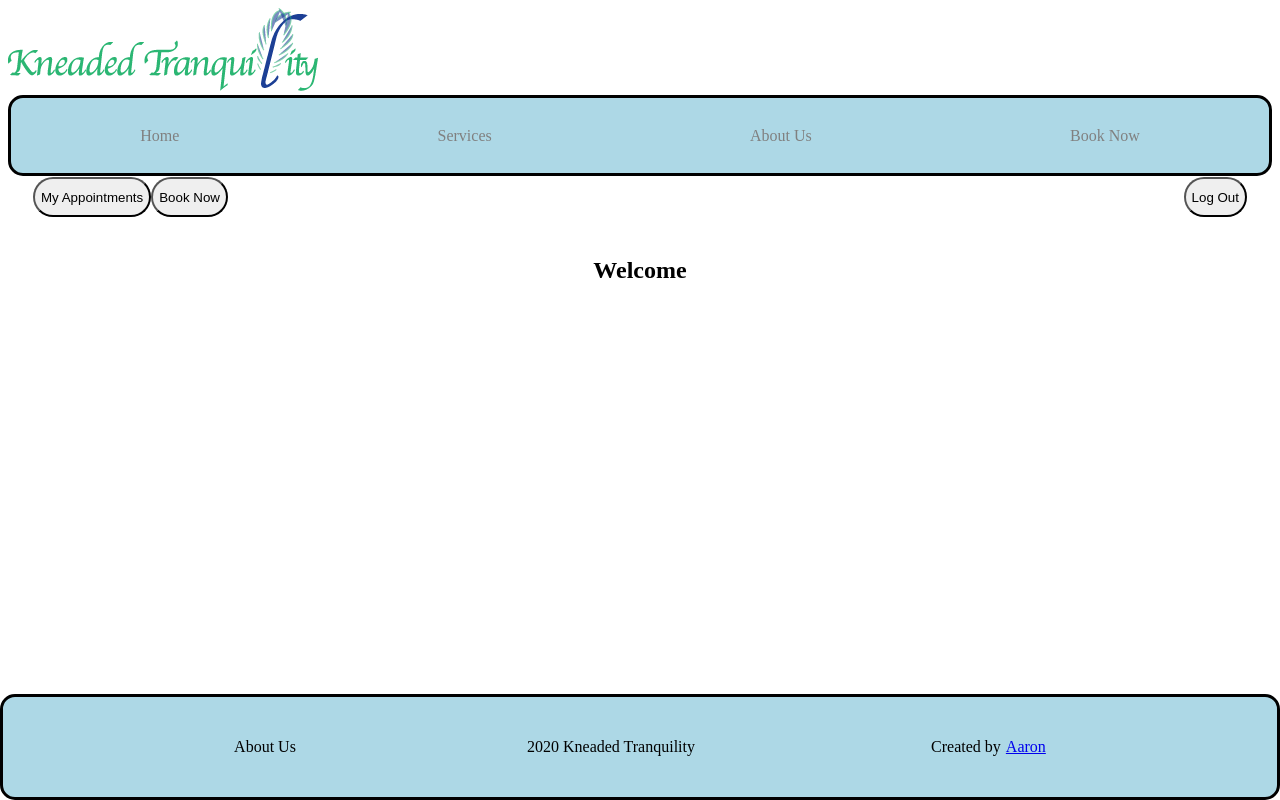
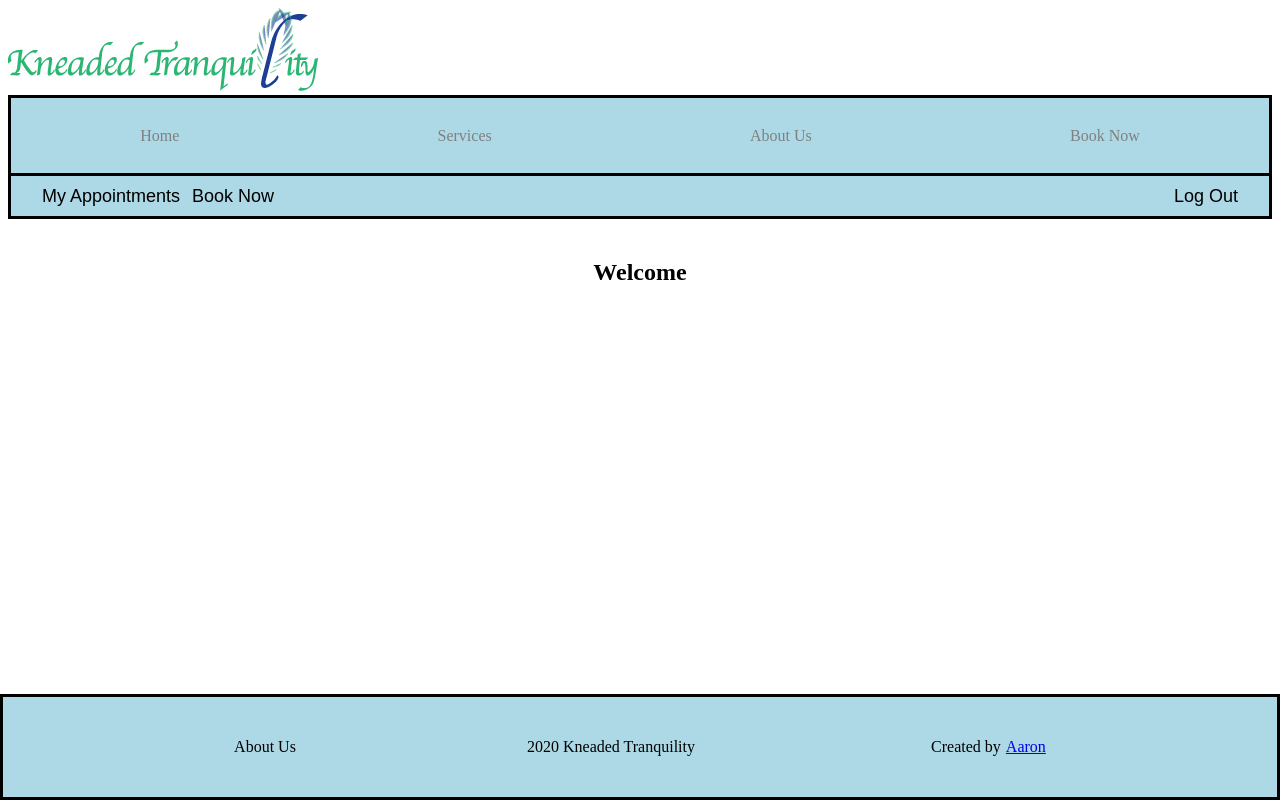
Before and after one commit to acyg2212/KneadedTranquility, a React (Create React App) app in the folder client/: page /appointments in a window 1280 px wide. Built offline with nearby package versions, Linux system fonts and the light colour scheme; no server answers; sample sign-in values are in the browser's storage.

Commit message:
styling updates added to appointments section

```diff
--- a/client/src/index.css
+++ b/client/src/index.css
@@ -8,8 +8,9 @@
     align-items: center;
     justify-content: space-around;
     border: solid black 3px;
-    border-radius: 15px;
-    margin-bottom: 1px;
+    /* border-radius: 15px; */
+    /* margin-bottom: 1px; */
+
 }
 
 .link {
@@ -103,12 +104,13 @@ footer{
     bottom:0;
     right:0;
     border: black solid 3px;
-    border-radius: 15px;
+    /* border-radius: 15px; */
     height:100px;
     display: flex;
     flex-direction: row;
     justify-content: space-evenly;
     align-items: center;
+    z-index: 2;
 
 }
 
@@ -167,26 +169,32 @@ h3{
 
 /* This is where the CSS for the Appointment Screen Begins */
 .logout{
-    border-radius: 20px;
+    /* border-radius: 20px; */
     height: 40px;
     margin-right: 25px;
-    transition: all .2s ease-in-out;
+    /* transition: all .2s ease-in-out; */
+    background-color: lightblue;
+    font-size: 18px;
+    border:none;
 }
 
 .logout:hover{
-   transform: scale(1.2);
+   color:white;
 
 }
 
 .my-appointments-booknow, .my-appointments-button{
-     border-radius: 20px;
+    border: none;
     height: 40px;
     outline: none;
-    transition: all .2s ease-in-out;
+    /* transition: all .2s ease-in-out; */
+    background-color: lightblue;
+    font-size: 18px;
 }
 
 .my-appointments-booknow:hover, .my-appointments-button:hover{
-    transform: scale(1.2);
+    /* transform: scale(1.2);  */
+    color:white;
 }
 
 .my-appointments-button-group{
@@ -197,6 +205,11 @@ h3{
     display: flex;
     flex-direction: row;
     justify-content: space-between;
+    background-color: lightblue;
+    border-bottom: 3px solid black;
+    border-right: 3px solid black;
+    border-left: 3px solid black;
+
 
 }
 
@@ -387,7 +400,7 @@ select{
     position: absolute;
     right:50px;
     z-index: 1;
-    top: 300px;
+    top: 400px;
     border-radius: 15px;
 }
 
```
